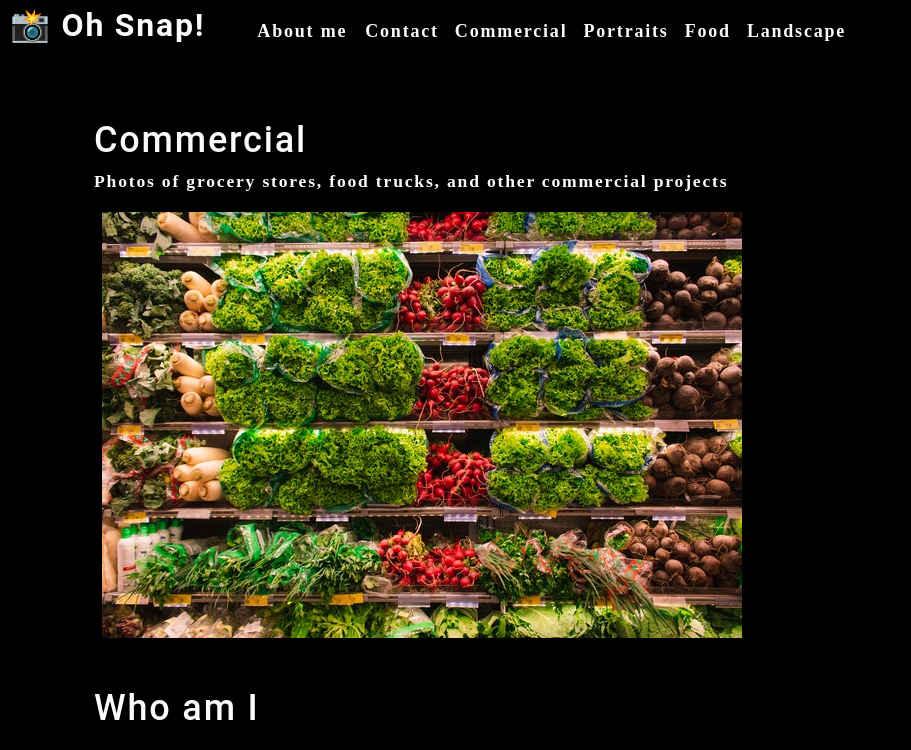
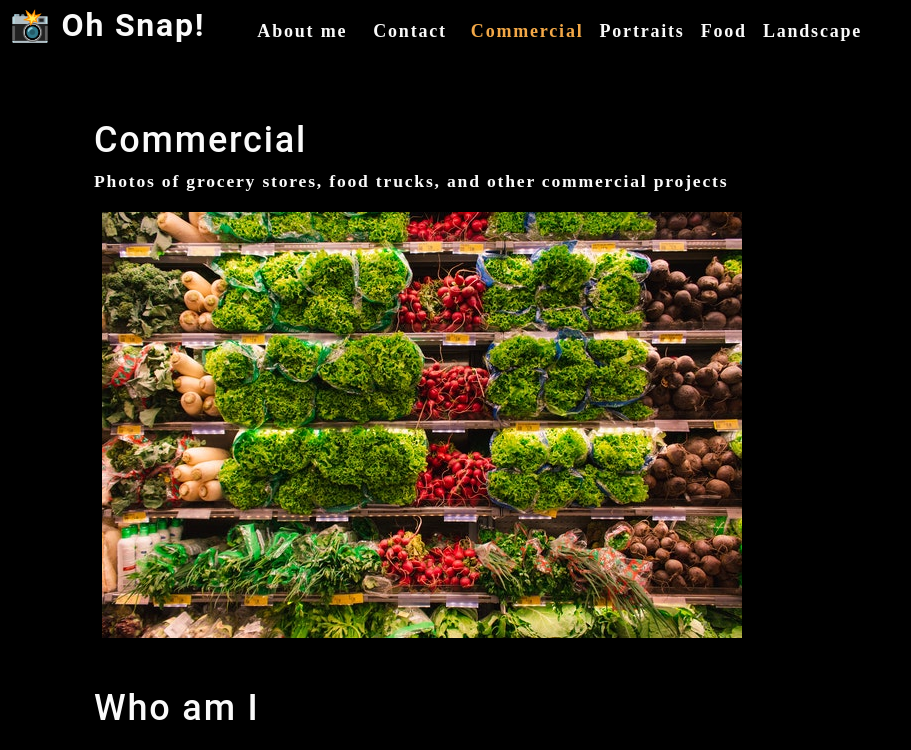
Before and after one commit to mjd10m/photo-portfolio, a React (Create React App) app: page / in a window 1280 px wide. Shown: the top 750 px of the page, without its empty margins (0-911 px from the left). Built offline with nearby package versions, Linux system fonts and the light colour scheme.

Commit message:
use state and use effect added to nav and app components

```diff
--- a/src/App.js
+++ b/src/App.js
@@ -1,13 +1,32 @@
-import React from 'react'
+import React, { useState} from 'react'
 import './App.css';
 import About from './components/About'
 import Nav from './components/Nav'
 import Gallery from './components/Gallery'
 
 function App() {
+  const [categories] = useState([
+    {
+      name: "commercial",
+      description:
+        "Photos of grocery stores, food trucks, and other commercial projects",
+    },
+    { name: "portraits", description: "Portraits of people in my life" },
+    { name: "food", description: "Delicious delicacies" },
+    {
+      name: "landscape",
+      description: "Fields, farmhouses, waterfalls, and the beauty of nature",
+    },
+  ]);
+const [currentCategory, setCurrentCategory] = useState(categories[0])
+
   return (
     <div>
-      <Nav></Nav>
+      <Nav
+      categories = {categories}
+      setCurrentCategory = {setCurrentCategory}
+      currentCategory = {currentCategory}
+      ></Nav>
       <main>
         <Gallery></Gallery>
         <About></About>
--- a/src/components/Nav/index.js
+++ b/src/components/Nav/index.js
@@ -1,27 +1,22 @@
-import React from "react";
+import React, {useEffect} from "react";
+import { capitalizeFirstLetter } from "../../utils/helpers";
 
-function Nav() {
-    const categories = [
-        {
-          name: "Commercial",
-          description:
-            "Photos of grocery stores, food trucks, and other commercial projects",
-        },
-        { name: "Portraits", description: "Portraits of people in my life" },
-        { name: "Food", description: "Delicious delicacies" },
-        {
-          name: "Landscape",
-          description: "Fields, farmhouses, waterfalls, and the beauty of nature",
-        },
-      ];
-    function categorySelected(name) {
-        console.log(`${name} clicked`)
-    }
+function Nav(props) {
+    const {
+        categories = [],
+        setCurrentCategory,
+        currentCategory,
+    } = props
+
+    useEffect(() => {
+        document.title = capitalizeFirstLetter(currentCategory.name)
+    }, [currentCategory])
+
     return(
         <header className="flex-row px-1">
             <h2>
                 <a data-testid="link" href="/">
-                    <span role="img" aria-label="camera"> 📸 Oh Snap!</span>
+                    <span role="img" aria-label="camera"> 📸 </span>Oh Snap!
                 </a>
             </h2>
             <nav>
@@ -31,13 +26,13 @@
                             About me
                         </a>
                     </li>
-                    <li>
-                        <span className="mx-1">Contact</span>
+                    <li className="mx-2">
+                        <span>Contact</span>
                     </li>
                     {categories.map((category) => (
-                        <li className="mx-1" key={category.name}>
-                            <span onClick={() => categorySelected(category.name)}>
-                                {category.name}
+                        <li className={`mx-1 ${currentCategory.name === category.name && 'navActive'}`} key={category.name}>
+                            <span onClick={() => setCurrentCategory(category)}>
+                                {capitalizeFirstLetter(category.name)}
                             </span>
                         </li>
                     ))}
```
